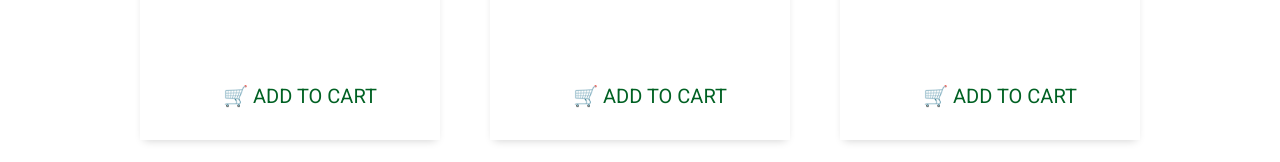
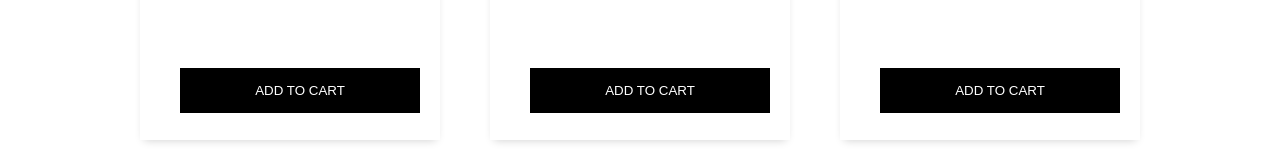
Before and after one commit to leondoes/productgrid, a React (Create React App) app: page /ProductListPage in a window 1280 px wide. Shown: the part 638-800 px from the top of the page. Built offline with nearby package versions, Linux system fonts and the light colour scheme.

Commit message:
💄 styled add to cart button

```diff
--- a/src/components/ProductCard/index.js
+++ b/src/components/ProductCard/index.js
@@ -49,12 +49,7 @@ const ProductCard = ({ productDetails }) => {
       <Sku>#{sku}</Sku>
       <Price>${price}</Price>
       <Stock>{inStock}</Stock>
-      <CartButton onClick={addToCartOnClick}>
-        <span role="img" aria-label="add to cart" alt="cart">
-          🛒
-        </span>{" "}
-        ADD TO CART
-      </CartButton>
+      <CartButton onClick={addToCartOnClick}>ADD TO CART</CartButton>
     </ProductCardContainer>
   );
 };
--- a/src/components/ProductCard/styled.js
+++ b/src/components/ProductCard/styled.js
@@ -33,20 +33,20 @@ export const Stock = styled.div`
 `;
 
 export const CartButton = styled.button`
-  font-family: Roboto;
+  font-family: Arial, Helvetica, sans-serif;
   font-weight: 500;
   cursor: pointer;
-  color: rgba(0, 97, 35, 255);
-  font-size: 20px;
+  color: white;
+  border: none;
   text-decoration: none;
-  background-color: Transparent;
-  background-repeat: no-repeat;
+  background-color: black;
   display: inline-block;
-  margin-top: 45px;
+  margin-top: 30px;
   margin-left: 20px;
-  border: 0;
+  padding: 5% 25% 5% 25%;
   &:hover {
-    color: rgba(28, 150, 73, 255);
+    transition: 0.3s;
+    background: #4c4d4f;
   }
 `;
 
```
